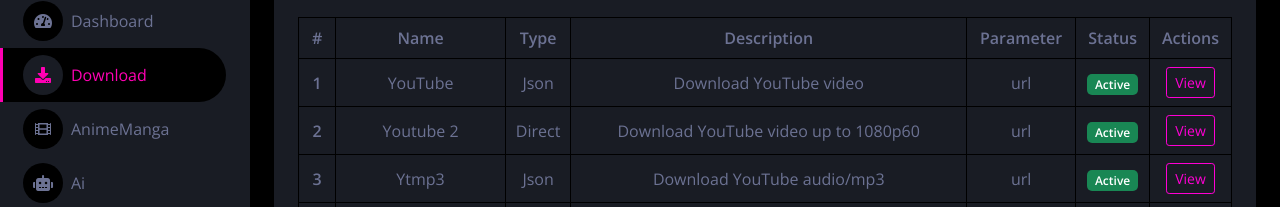
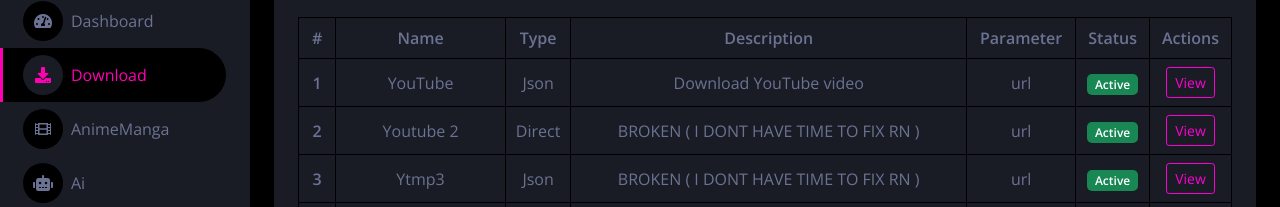
Before and after one commit to ExyXyz/e, a plain HTML site: page download.html in a window 1280 px wide. Shown: the part 124-331 px from the top of the page. Drawn offline with nearby package versions, Linux system fonts and the light colour scheme.

Commit message:
Update download.html

```diff
--- a/download.html
+++ b/download.html
@@ -109,7 +109,7 @@
                                         <th scope="row">2</th>
                                         <td>Youtube 2</td>
                                         <td>Direct</td>
-                                        <td>Download YouTube video up to 1080p60</td>
+                                        <td>BROKEN ( I DONT HAVE TIME TO FIX RN )</td>
                                         <td>url</td>
                                         <td><span class="badge bg-success">Active</span></td>
                                         <td><a href="https://api.ekushi.xyz/api/youtube2?url=" class="btn btn-outline-primary btn-sm">View</a></td>
@@ -118,7 +118,7 @@
                                         <th scope="row">3</th>
                                         <td>Ytmp3</td>
                                         <td>Json</td>
-                                        <td>Download YouTube audio/mp3</td>
+                                        <td>BROKEN ( I DONT HAVE TIME TO FIX RN )</td>
                                         <td>url</td>
                                         <td><span class="badge bg-success">Active</span></td>
                                         <td><a href="https://api.ekushi.xyz/api/ytmp3?url=" class="btn btn-outline-primary btn-sm">View</a></td>
```
